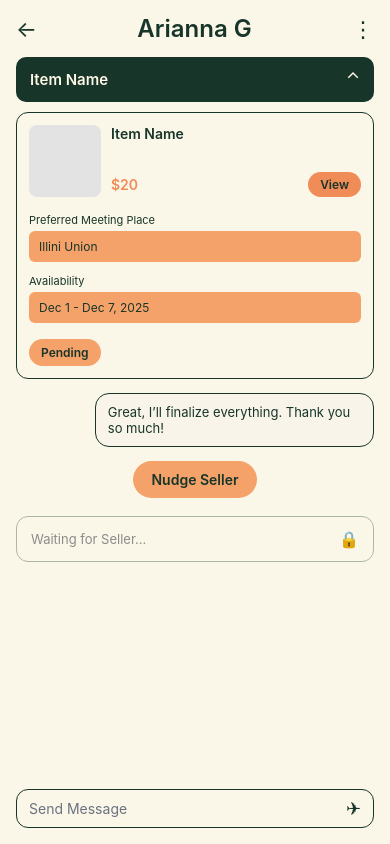
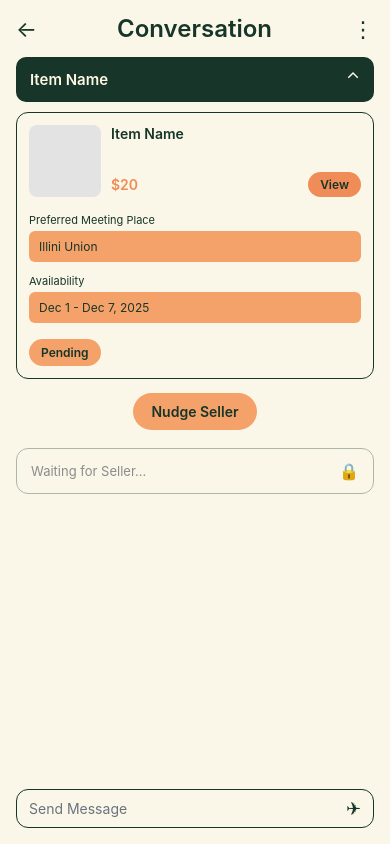
Before and after one commit to anchen2/DFA-ES1-illini-swap, a React Native app in the folder illini-swap/: screen /BuyerConversation in a window 390 px wide. Built offline with nearby package versions, Linux system fonts and the light colour scheme.

Commit message:
integrated mock api to show messages being sent

```diff
--- a/illini-swap/BuyerConversationScreen.js
+++ b/illini-swap/BuyerConversationScreen.js
@@ -1,4 +1,4 @@
-import React, { useState } from 'react';
+import React, { useEffect, useMemo, useState } from 'react';
 import {
   View,
   Text,
@@ -8,11 +8,53 @@ import {
   TextInput,
 } from 'react-native';
 import { SafeAreaView } from 'react-native-safe-area-context';
+import { useRoute } from '@react-navigation/native';
 import OfferCard from './OfferCard';
+import {
+  listConversationMessages,
+  markMessageRead,
+  onEvent,
+  sendMessage,
+} from './services/realtime/RealtimeService';
 
 const BuyerConversationScreen = ({ navigation }) => {
+  const route = useRoute();
+  const conversationId = route.params?.conversationId || 'buyer-thread-1';
+  const currentUserId = route.params?.currentUserId || 'dev-user-a';
+  const peerUserId = route.params?.peerUserId || 'dev-user-b';
+  const threadTitle = route.params?.title || route.params?.user?.name || 'Conversation';
   const [expanded, setExpanded] = useState(true);
   const [nudged, setNudged] = useState(false);
+  const [draft, setDraft] = useState('');
+  const [messages, setMessages] = useState([]);
+
+  useEffect(() => {
+    const syncMessages = () => {
+      setMessages(listConversationMessages(conversationId));
+    };
+
+    syncMessages();
+
+    const unsubscribe = onEvent((event) => {
+      if (event.payload?.conversationId === conversationId) {
+        syncMessages();
+      }
+    });
+
+    return unsubscribe;
+  }, [conversationId]);
+
+  useEffect(() => {
+    const unreadMessage = [...messages]
+      .reverse()
+      .find((message) => message.senderId !== currentUserId && !message.readBy.includes(currentUserId));
+
+    if (unreadMessage) {
+      markMessageRead({ messageId: unreadMessage.id, userId: currentUserId });
+    }
+  }, [messages, currentUserId]);
+
+  const sortedMessages = useMemo(() => messages, [messages]);
 
   return (
     <SafeAreaView style={styles.container}>
@@ -21,7 +63,7 @@ const BuyerConversationScreen = ({ navigation }) => {
           <Text style={styles.icon}>←</Text>
         </TouchableOpacity>
 
-        <Text style={styles.userName}>Arianna G</Text>
+        <Text style={styles.userName}>{threadTitle}</Text>
 
         <TouchableOpacity>
           <Text style={styles.icon}>⋮</Text>
@@ -37,14 +79,20 @@ const BuyerConversationScreen = ({ navigation }) => {
           price="20"
           location="Illini Union"
           availability="Dec 1 - Dec 7, 2025"
-          status="Pending"
+          status={route.params?.user?.status || 'Pending'}
         />
 
-        <View style={styles.messageBubbleRight}>
-          <Text style={styles.messageText}>
-            Great, I’ll finalize everything. Thank you so much!
-          </Text>
-        </View>
+        {sortedMessages.map((message) => {
+          const isMine = message.senderId === currentUserId;
+          return (
+            <View
+              key={message.id}
+              style={isMine ? styles.messageBubbleRight : styles.messageBubbleLeft}
+            >
+              <Text style={styles.messageText}>{message.body}</Text>
+            </View>
+          );
+        })}
 
         <TouchableOpacity
           style={styles.nudgeButton}
@@ -68,8 +116,26 @@ const BuyerConversationScreen = ({ navigation }) => {
           placeholder="Send Message"
           placeholderTextColor="#6B7280"
           style={styles.input}
+          value={draft}
+          onChangeText={setDraft}
         />
-        <TouchableOpacity>
+        <TouchableOpacity
+          onPress={() => {
+            const trimmed = draft.trim();
+            if (!trimmed) {
+              return;
+            }
+
+            sendMessage({
+              conversationId,
+              senderId: currentUserId,
+              recipientId: peerUserId,
+              body: trimmed,
+            });
+            setDraft('');
+            setMessages(listConversationMessages(conversationId));
+          }}
+        >
           <Text style={styles.sendIcon}>✈</Text>
         </TouchableOpacity>
       </View>
@@ -116,6 +182,17 @@ const styles = StyleSheet.create({
   messageText: {
     color: '#173528',
     fontSize: 13,
+  },
+  messageBubbleLeft: {
+    alignSelf: 'flex-start',
+    backgroundColor: '#FFFFFF',
+    borderWidth: 1,
+    borderColor: '#D7DDD6',
+    paddingHorizontal: 12,
+    paddingVertical: 10,
+    borderRadius: 14,
+    maxWidth: '78%',
+    marginBottom: 14,
   },
   nudgeButton: {
     alignSelf: 'center',
--- a/illini-swap/MessageScreen.js
+++ b/illini-swap/MessageScreen.js
@@ -1,4 +1,4 @@
-import React, { useState } from 'react';
+import React, { useEffect, useState } from 'react';
 import {
   View,
   Text,
@@ -8,6 +8,7 @@ import {
   ScrollView,
 } from 'react-native';
 import { SafeAreaView } from 'react-native-safe-area-context';
+import { listConversationMessages, onEvent } from './services/realtime/RealtimeService';
 
 const sentOffers = [
   {
@@ -15,21 +16,30 @@ const sentOffers = [
     name: 'Lucas N.',
     time: 'sent 1 hr ago',
     status: 'Approved',
-    //avatar: 'https://i.pravatar.cc/100?img=1',
+    avatar: null,
+    conversationId: 'buyer-thread-1',
+    currentUserId: 'dev-user-a',
+    peerUserId: 'dev-user-b',
   },
   {
     id: 2,
     name: 'Arianna G.',
     time: 'sent 1 hr ago',
     status: 'Pending',
-    //avatar: 'https://i.pravatar.cc/100?img=2',
+    avatar: null,
+    conversationId: 'buyer-thread-2',
+    currentUserId: 'dev-user-a',
+    peerUserId: 'dev-user-b',
   },
   {
     id: 3,
     name: 'Cynthia E.',
     time: 'sent 1 hr ago',
     status: 'Declined',
-    //avatar: 'https://i.pravatar.cc/100?img=3',
+    avatar: null,
+    conversationId: 'buyer-thread-3',
+    currentUserId: 'dev-user-a',
+    peerUserId: 'dev-user-b',
   },
 ];
 
@@ -39,17 +49,26 @@ const receivedOffers = [
     name: 'Johnny B.',
     time: 'received 1 hr ago',
     status: 'Pending',
+    avatar: null,
+    conversationId: 'seller-thread-1',
+    currentUserId: 'dev-user-b',
+    peerUserId: 'dev-user-a',
   },
   {
     id: 2,
     name: 'Monty M.',
     time: 'received 1 hr ago',
     status: 'Pending',
+    avatar: null,
+    conversationId: 'seller-thread-2',
+    currentUserId: 'dev-user-b',
+    peerUserId: 'dev-user-a',
   },
 ];
 
 const MessageScreen = ({ navigation }) => {
   const [activeTab, setActiveTab] = useState('sent');
+  const [refreshTick, setRefreshTick] = useState(0);
   const data = activeTab === 'sent' ? sentOffers : receivedOffers;
 
   const getStatusStyle = (status) => {
@@ -58,11 +77,31 @@ const MessageScreen = ({ navigation }) => {
     return styles.pending;
   };
 
+  useEffect(() => {
+    const unsubscribe = onEvent(() => {
+      setRefreshTick((value) => value + 1);
+    });
+
+    return unsubscribe;
+  }, []);
+
   const handlePress = (item) => {
     if (activeTab === 'sent') {
-      navigation.navigate('BuyerConversation', { user: item });
+      navigation.navigate('BuyerConversation', {
+        user: item,
+        conversationId: item.conversationId,
+        currentUserId: item.currentUserId,
+        peerUserId: item.peerUserId,
+        title: item.name,
+      });
     } else {
-      navigation.navigate('SellerConversation', { user: item });
+      navigation.navigate('SellerConversation', {
+        user: item,
+        conversationId: item.conversationId,
+        currentUserId: item.currentUserId,
+        peerUserId: item.peerUserId,
+        title: item.name,
+      });
     }
   };
 
@@ -109,7 +148,7 @@ const MessageScreen = ({ navigation }) => {
       <ScrollView>
         {data.map((item) => (
           <TouchableOpacity
-            key={item.id}
+            key={item.conversationId}
             style={styles.messageRow}
             onPress={() => handlePress(item)}
           >
@@ -122,6 +161,9 @@ const MessageScreen = ({ navigation }) => {
             <View style={styles.messageInfo}>
               <Text style={styles.name}>{item.name}</Text>
               <Text style={styles.time}>{item.time}</Text>
+              <Text style={styles.previewText}>
+                {listConversationMessages(item.conversationId).slice(-1)[0]?.body || 'Tap to start the thread'}
+              </Text>
             </View>
 
             <View style={[styles.statusPill, getStatusStyle(item.status)]}>
@@ -215,6 +257,11 @@ const styles = StyleSheet.create({
     fontSize: 13,
     color: '#6C7A74',
   },
+  previewText: {
+    fontSize: 12,
+    color: '#8A958F',
+    marginTop: 4,
+  },
   statusPill: {
     paddingHorizontal: 12,
     paddingVertical: 6,
--- a/illini-swap/SellerConversationScreen.js
+++ b/illini-swap/SellerConversationScreen.js
@@ -1,4 +1,4 @@
-import React, { useState } from 'react';
+import React, { useEffect, useMemo, useState } from 'react';
 import {
   View,
   Text,
@@ -8,13 +8,55 @@ import {
   TextInput,
 } from 'react-native';
 import { SafeAreaView } from 'react-native-safe-area-context';
+import { useRoute } from '@react-navigation/native';
 import OfferCard from './OfferCard';
 import ApprovalModal from './ApprovalModal';
+import {
+  listConversationMessages,
+  markMessageRead,
+  onEvent,
+  sendMessage,
+} from './services/realtime/RealtimeService';
 
 const SellerConversationScreen = ({ navigation }) => {
+  const route = useRoute();
+  const conversationId = route.params?.conversationId || 'seller-thread-1';
+  const currentUserId = route.params?.currentUserId || 'dev-user-b';
+  const peerUserId = route.params?.peerUserId || 'dev-user-a';
+  const threadTitle = route.params?.title || route.params?.user?.name || 'Conversation';
   const [expanded, setExpanded] = useState(true);
   const [modalVisible, setModalVisible] = useState(false);
   const [offerStatus, setOfferStatus] = useState('Pending');
+  const [draft, setDraft] = useState('');
+  const [messages, setMessages] = useState([]);
+
+  useEffect(() => {
+    const syncMessages = () => {
+      setMessages(listConversationMessages(conversationId));
+    };
+
+    syncMessages();
+
+    const unsubscribe = onEvent((event) => {
+      if (event.payload?.conversationId === conversationId) {
+        syncMessages();
+      }
+    });
+
+    return unsubscribe;
+  }, [conversationId]);
+
+  useEffect(() => {
+    const unreadMessage = [...messages]
+      .reverse()
+      .find((message) => message.senderId !== currentUserId && !message.readBy.includes(currentUserId));
+
+    if (unreadMessage) {
+      markMessageRead({ messageId: unreadMessage.id, userId: currentUserId });
+    }
+  }, [messages, currentUserId]);
+
+  const sortedMessages = useMemo(() => messages, [messages]);
 
   return (
     <SafeAreaView style={styles.container}>
@@ -23,7 +65,7 @@ const SellerConversationScreen = ({ navigation }) => {
           <Text style={styles.icon}>←</Text>
         </TouchableOpacity>
 
-        <Text style={styles.userName}>Johnny B</Text>
+        <Text style={styles.userName}>{threadTitle}</Text>
 
         <TouchableOpacity>
           <Text style={styles.icon}>⋮</Text>
@@ -44,11 +86,17 @@ const SellerConversationScreen = ({ navigation }) => {
           onApprove={() => setModalVisible(true)}
         />
 
-        <View style={styles.messageBubbleLeft}>
-          <Text style={styles.messageText}>
-            Hey! Just wanted to confirm the location and time before you approve.
-          </Text>
-        </View>
+        {sortedMessages.map((message) => {
+          const isMine = message.senderId === currentUserId;
+          return (
+            <View
+              key={message.id}
+              style={isMine ? styles.messageBubbleRight : styles.messageBubbleLeft}
+            >
+              <Text style={styles.messageText}>{message.body}</Text>
+            </View>
+          );
+        })}
       </ScrollView>
 
       <View style={styles.inputBar}>
@@ -56,8 +104,26 @@ const SellerConversationScreen = ({ navigation }) => {
           placeholder="Send Message"
           placeholderTextColor="#6B7280"
           style={styles.input}
+          value={draft}
+          onChangeText={setDraft}
         />
-        <TouchableOpacity>
+        <TouchableOpacity
+          onPress={() => {
+            const trimmed = draft.trim();
+            if (!trimmed) {
+              return;
+            }
+
+            sendMessage({
+              conversationId,
+              senderId: currentUserId,
+              recipientId: peerUserId,
+              body: trimmed,
+            });
+            setDraft('');
+            setMessages(listConversationMessages(conversationId));
+          }}
+        >
           <Text style={styles.sendIcon}>✈</Text>
         </TouchableOpacity>
       </View>
@@ -115,6 +181,17 @@ const styles = StyleSheet.create({
     color: '#173528',
     fontSize: 13,
   },
+  messageBubbleRight: {
+    alignSelf: 'flex-end',
+    backgroundColor: '#FFFFFF',
+    borderWidth: 1,
+    borderColor: '#D7DDD6',
+    paddingHorizontal: 12,
+    paddingVertical: 10,
+    borderRadius: 14,
+    maxWidth: '78%',
+    marginBottom: 12,
+  },
   inputBar: {
     margin: 16,
     borderWidth: 1,
```
